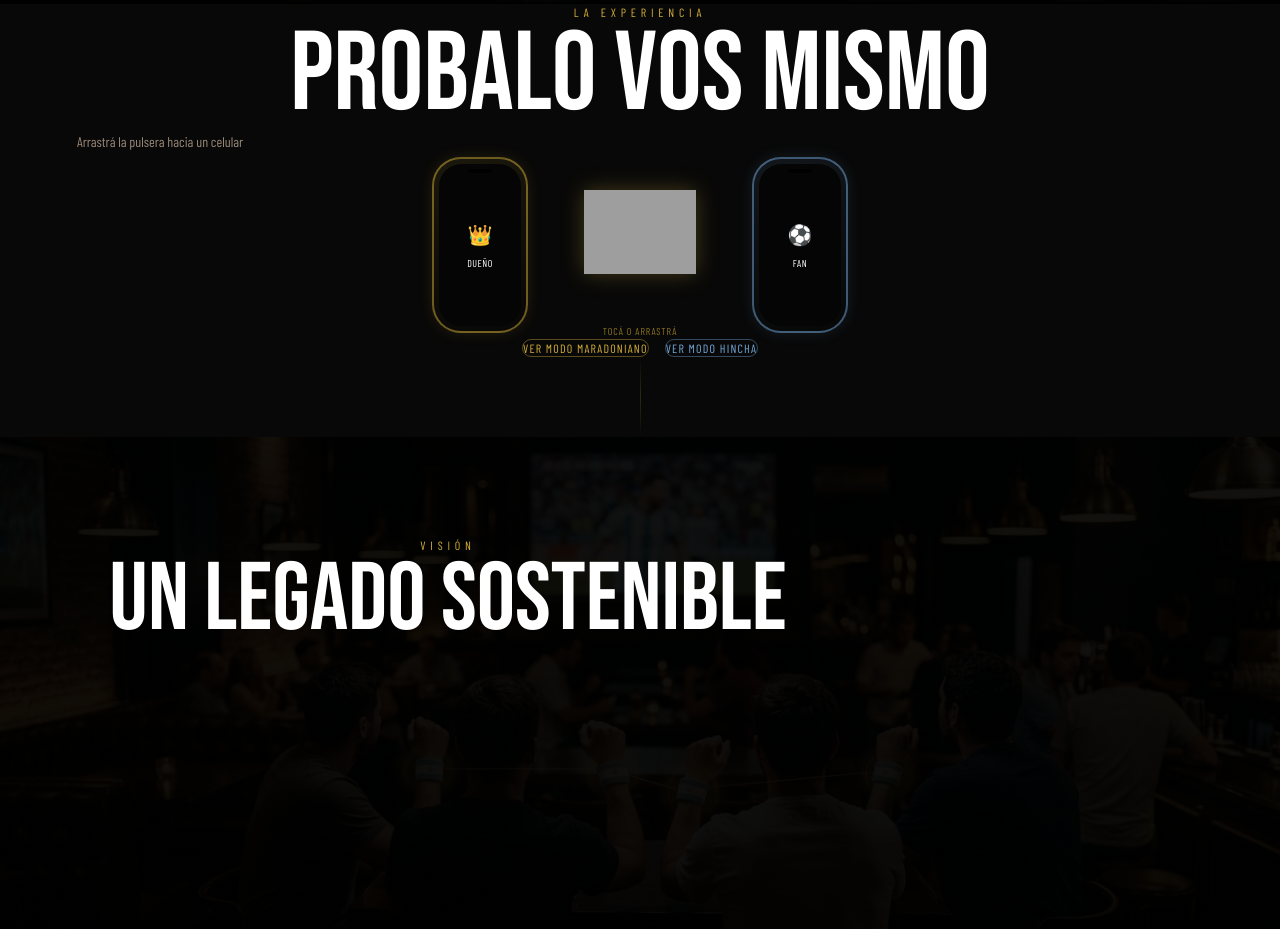
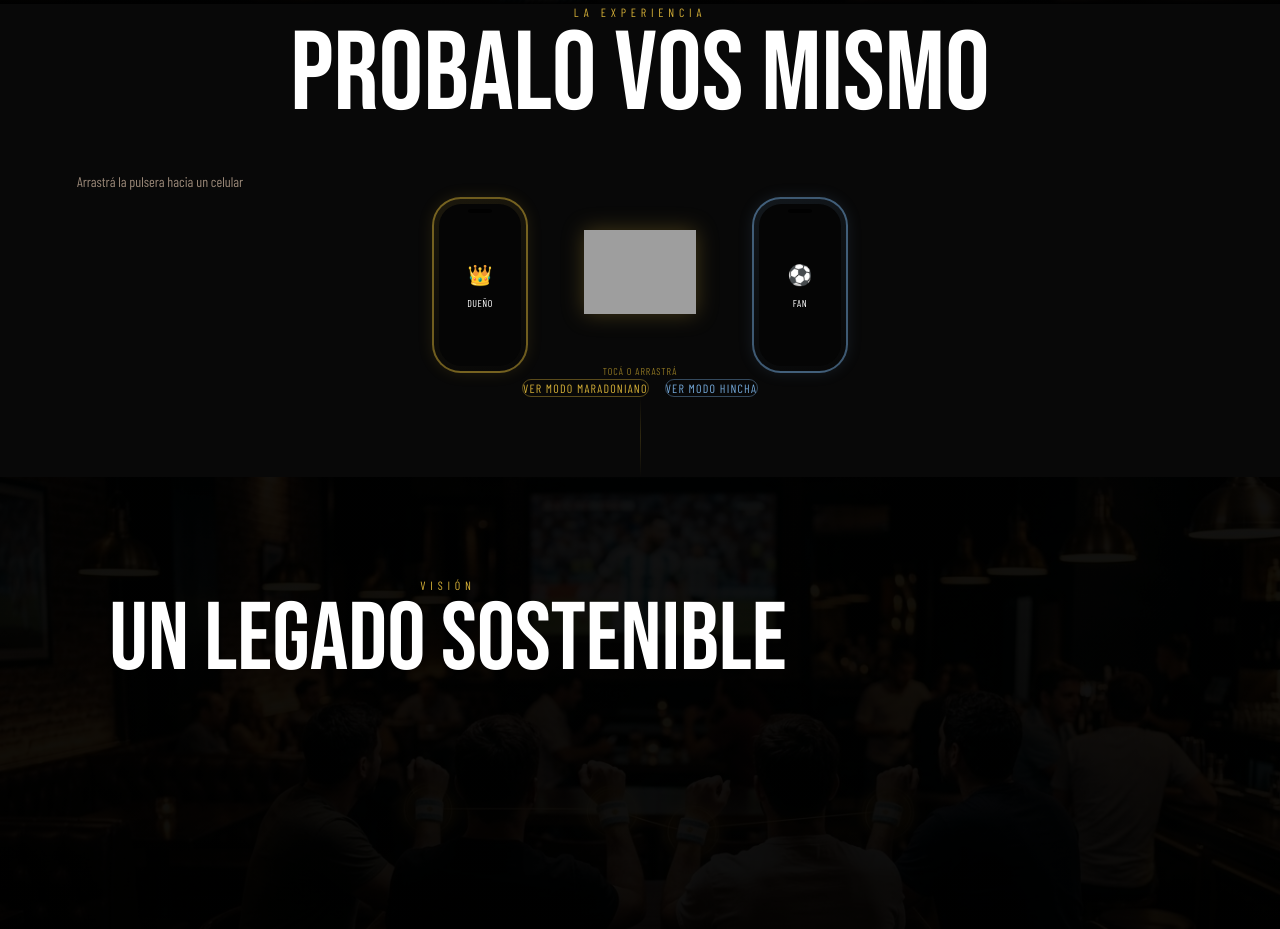
Before and after one commit to Kbzagency/landing-diego-gooby-final, a Next.js app: page / in a window 1280 px wide. Shown: the part 5860-6789 px from the top of the page. Built offline with nearby package versions, Linux system fonts and the light colour scheme; grey boxes are pictures that could not be loaded; a web font is replaced by a local one.

Commit message:
Demo: más espacio entre título PROBALO VOS MISMO y subtítulo

```diff
--- a/components/sections/DemoSection/index.tsx
+++ b/components/sections/DemoSection/index.tsx
@@ -109,7 +109,7 @@ export default function DemoSection() {
           <h2 className="font-[family-name:var(--font-bebas)] text-[clamp(2.5rem,10vw,7rem)] text-white leading-none">
             PROBALO VOS MISMO
           </h2>
-          <p className="font-[family-name:var(--font-barlow)] text-[var(--color-text-secondary)] text-sm mt-3 max-w-xs mx-auto">
+          <p className="font-[family-name:var(--font-barlow)] text-[var(--color-text-secondary)] text-sm max-w-xs mx-auto" style={{ marginTop: "40px" }}>
             Arrastrá la pulsera hacia un celular
           </p>
         </div>
```
